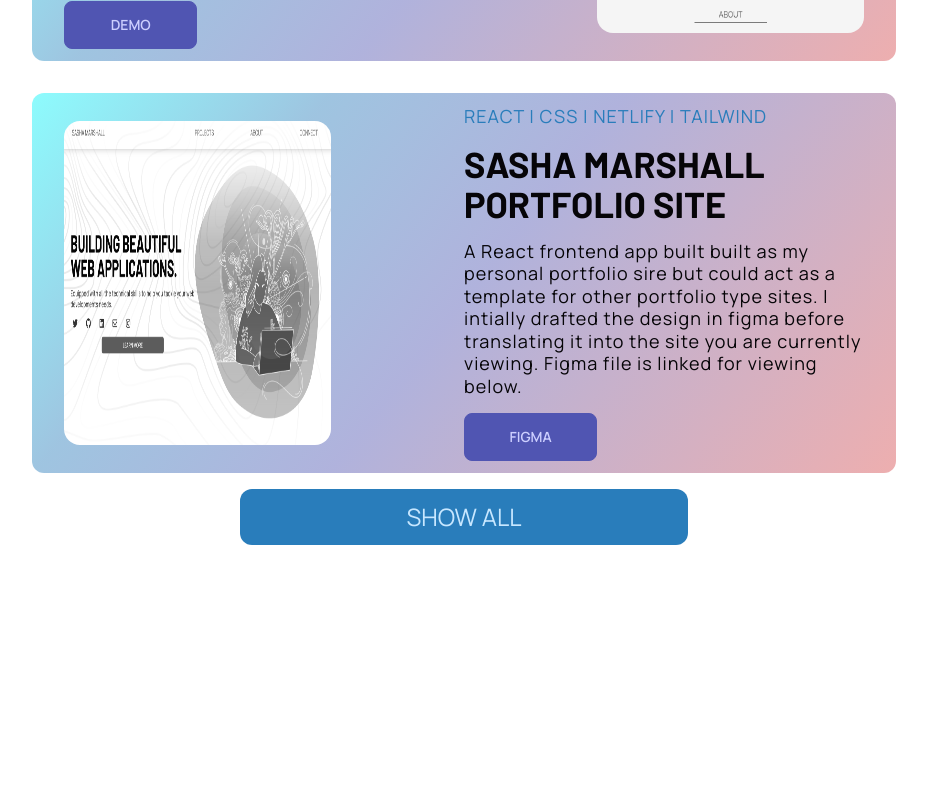
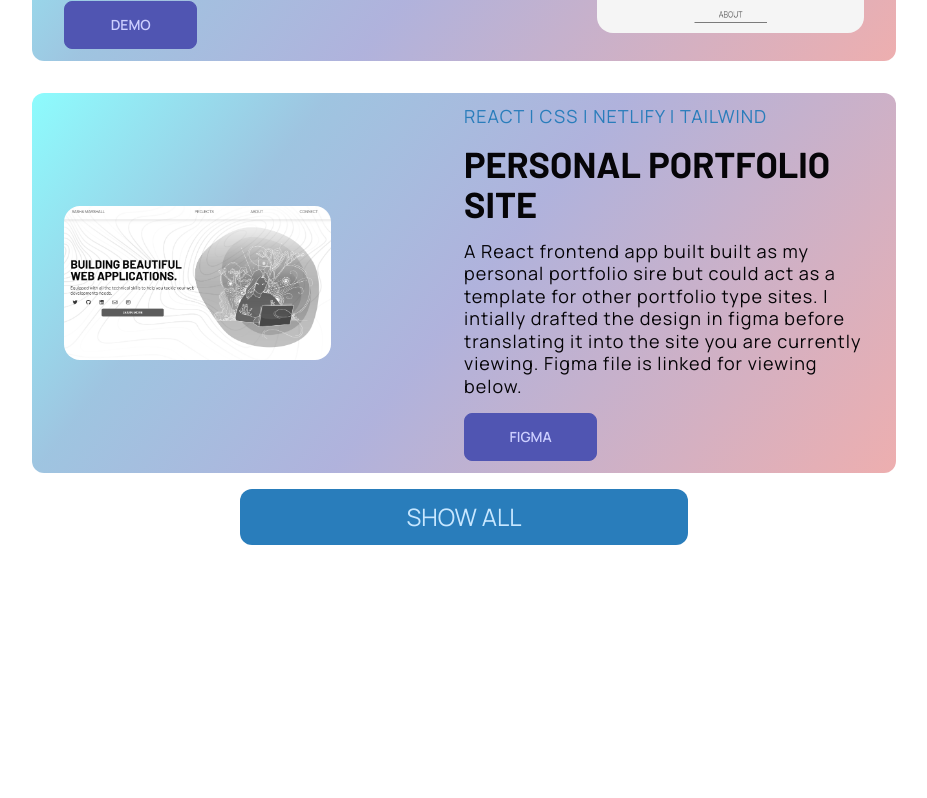
Before and after one commit to sashamars33/portfolio-site-upd, a React (Create React App) app: page / in a window 1280 px wide. Shown: the part 1900-2698 px from the top of the page, without its empty margins (176-1103 px from the left). Built offline with nearby package versions, Linux system fonts and the light colour scheme.

Commit message:
added images

```diff
--- a/src/components/Project.js
+++ b/src/components/Project.js
@@ -8,6 +8,8 @@ import APTSS from '../assets/images/avanti-ss.png'
 import DDKSS from '../assets/images/daydaykay-ss.png'
 import DJCSS from '../assets/images/DJCSS.png'
 import ADSS from '../assets/images/ADSS.png'
+import BARSS from '../assets/images/BARSS.png'
+
 import {BsArrowDown} from 'react-icons/bs'
 import {BsArrowUp} from 'react-icons/bs'
 
@@ -58,11 +60,11 @@ const Project = () => {
     <div className='gradient text-neutral flex flex-col xl:flex-row-reverse justify-between flex md:rounded-xl lg:rounded-xl xl:rounded-xl px-8 py-3 md:m-4 lg:m-4 xl:m-4 m-0 my-6'>
       <div className='flex flex-col justify-center w-full xl:w-2/4 text-left gap-4'>
       <h3 className="text-primary uppercase text-lg accent-font">React | CSS | Netlify | Tailwind</h3>
-      <h2 className='text-4xl heading-font uppercase'>Sasha Marshall Portfolio Site</h2>
+      <h2 className='text-4xl heading-font uppercase'>Personal Portfolio Site</h2>
       <p className='text-neutral text-lg accent-font'>A React frontend app built built as my personal portfolio sire but could act as a template for other portfolio type sites. I intially drafted the design in figma before translating it into the site you are currently viewing. Figma file is linked for viewing below.</p>
       <a href="https://www.figma.com/file/ye4aVBQmvG9YbFG5AhPjZK/Portfolio-Site-Design-Docs?type=design&node-id=0%3A1&mode=design&t=4rK1whFeMBmQxTa4-1" target="_blank" rel="noopener noreferrer" className="btn btn-secondary w-1/3">Figma</a>
       </div>
-      <img className='w-full xl:w-1/3 my-4 rounded-2xl saturate-0' src={SMSS} alt='S&M Salon Website Preview'></img>
+      <img className='w-full xl:w-1/3 my-4 rounded-2xl saturate-0 self-center' src={SMSS} alt='S&M Salon Website Preview'></img>
     </div>
 
   <div className="collapse ">
@@ -139,7 +141,7 @@ const Project = () => {
       <p className='text-neutral text-lg accent-font'>A full stack web application for a San Francisco based company that routes drivers to restaurants in need of grease removal services. I am currently building the dashboard for this application and show have a demo ready by the in end of the month!</p>
       {/* <a href="https://s-m-salon.netlify.app/" target="_blank" rel="noopener noreferrer" className="btn btn-secondary w-1/3">Demo</a> */}
       </div>
-      {/* <img className='w-full xl:w-1/3 my-4 rounded-2xl saturate-0' src={SMSSS} alt='S&M Salon Website Preview'></img> */}
+      <img className='w-full xl:w-1/3 my-4 rounded-2xl saturate-0' src={BARSS} alt='Bay Area Restaurant Services'></img>
     </div>
  </div>
 </div>
```
Also changed, not shown: src/assets/images/BARSS.png (added), src/assets/images/sticky-notes-ss.png.
